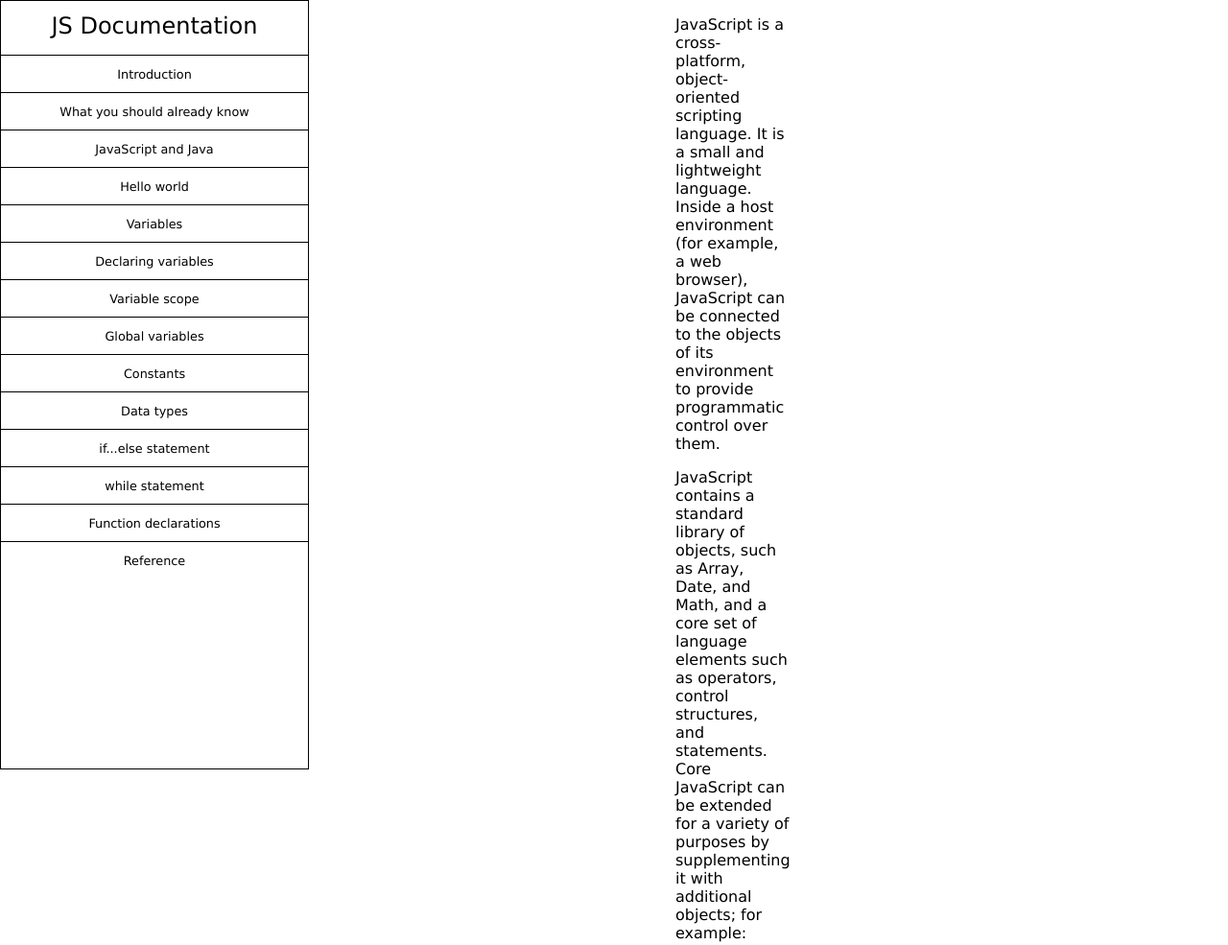
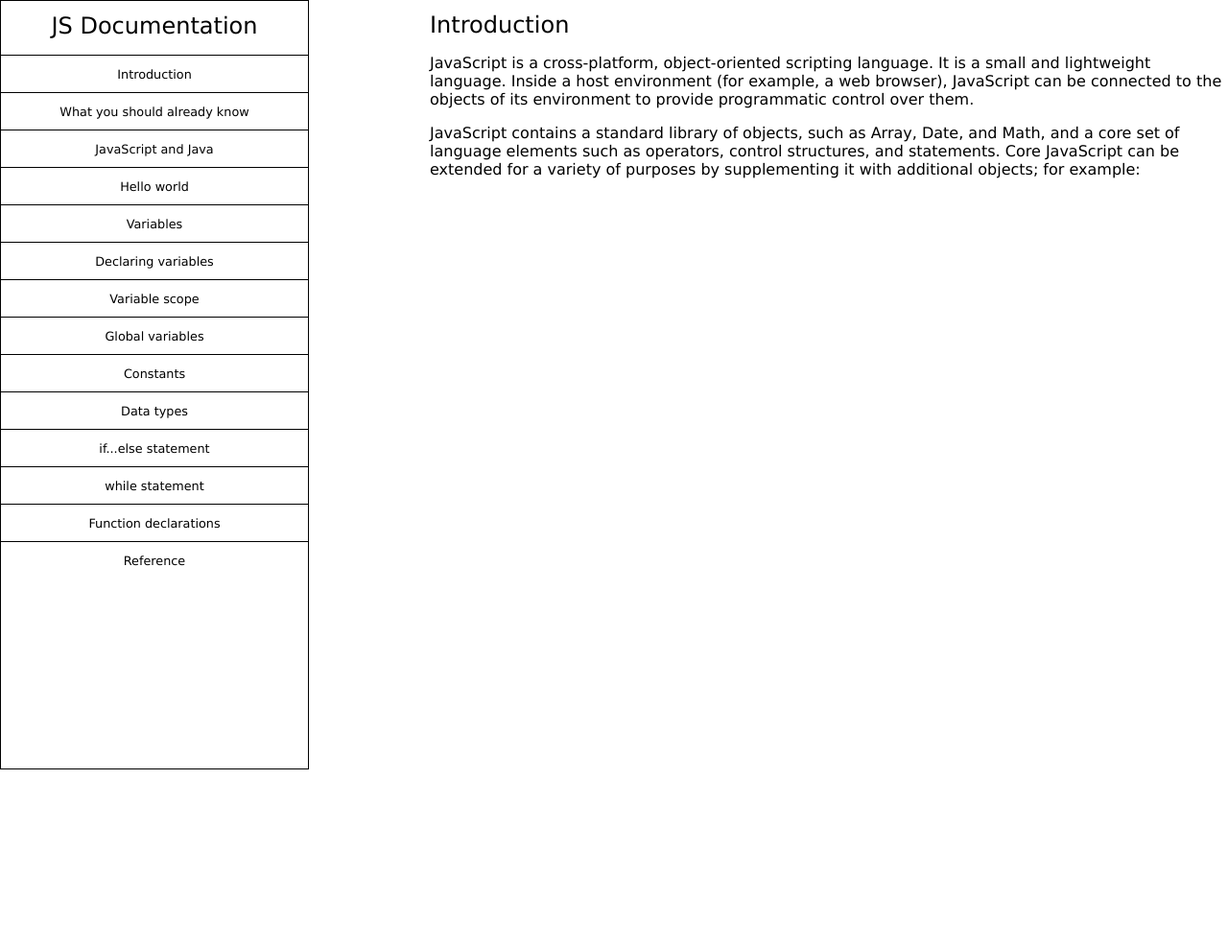
Before and after one commit to utopian-coder/freeCodeCamp-Technical-Documentation-Page, a plain HTML site: page index.html in a window 1280 px wide. Shown: the whole page at 96% size. After the commit the page ends 800 px from the top, so only its background shows below. Drawn offline with Linux system fonts and the light colour scheme.

Commit message:
Add Intro section!

```diff
--- a/css/styles.css
+++ b/css/styles.css
@@ -21,6 +21,7 @@ header {
 .nav-bar {
   display: block;
   position: fixed;
+  top: 0;
   width: 20em;
   border: 1px solid;
   height: 100vh;
@@ -28,8 +29,7 @@ header {
 }
 
 .main-doc {
-  position: absolute;
-  left: 22em;
+  margin-left: 14em;
 }
 
 ul {
@@ -50,11 +50,3 @@ li:last-of-type {
 li:first-of-type {
   border-top: 1px solid;
 }
-
-section {
-  display: block;
-}
-
-p {
-  display: block;
-}
--- a/index.html
+++ b/index.html
@@ -53,6 +53,7 @@
     </nav>
     <main class="main-doc">
       <section class="main-doc" id="Introduction">
+        <header>Introduction</header>
         <p>
           JavaScript is a cross-platform, object-oriented scripting language. It
           is a small and lightweight language. Inside a host environment (for
```
